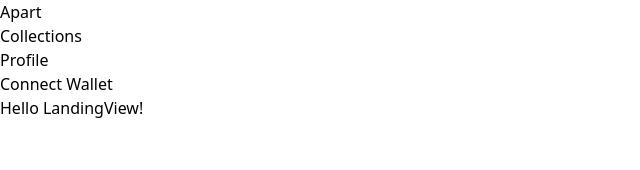
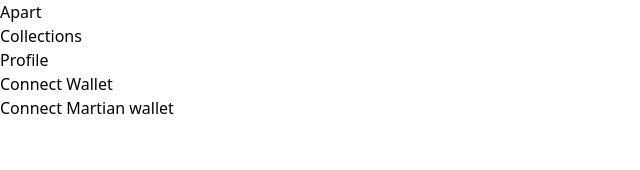
Before and after one commit to bcerecer/sp-markeplace-ui, a Next.js app: page / in a window 1280 px wide. Shown: the top 170 px of the page, without its empty margins (0-640 px from the left). Built offline with nearby package versions, Linux system fonts and the light colour scheme; what @material-tailwind/react would draw is missing.

Commit message:
feat: add Martian walet provider connection

```diff
--- a/src/pages/_app.tsx
+++ b/src/pages/_app.tsx
@@ -2,14 +2,30 @@
 import '../styles/globals.css';
 import 'tailwindcss/tailwind.css';
 import AppNavbar from '../components/AppNavbar/AppNavbar';
+import { useEffect, useState } from 'react';
+
+declare global {
+  interface Window {
+    aptos: any;
+    martian: any;
+  }
+}
 
 const App = ({ Component, pageProps }: AppProps): JSX.Element => {
-  return (
-    <div>
-      <AppNavbar />
-      <Component {...pageProps} />
-    </div>
+  // Makes sure window is not undefined
+  const [app, setApp] = useState(<></>);
+  useEffect(
+    () =>
+      setApp(
+        <div>
+          <AppNavbar />
+          <Component {...pageProps} />
+        </div>
+      ),
+    []
   );
+
+  return app;
 };
 
 export default App;
--- a/src/views/Landing/LandingView.tsx
+++ b/src/views/Landing/LandingView.tsx
@@ -1,5 +1,34 @@
+import React from 'react';
+
 const LandingView = (): JSX.Element => {
-  return <div>Hello LandingView!</div>;
+  const [address, setAddress] = React.useState<string | null>(null);
+  const getMartianProvider = () => {
+    const isMartianWalletInstalled = window.martian;
+
+    if (isMartianWalletInstalled) {
+      // Disconnect
+      if (address) {
+        window.martian.disconnect();
+        setAddress(null);
+        return;
+      }
+
+      // Connect
+      return window.martian.connect((resp) => {
+        console.log('resp: ', resp);
+        setAddress(resp.address);
+        // 0xc4265dc8a5d90715f8a60bebf16688819427bca928a537ad35f798d4d1267716
+      });
+    }
+    window.open('https://www.martianwallet.xyz/', '_blank');
+  };
+
+  return (
+    <div>
+      <button onClick={() => getMartianProvider()}>Connect Martian wallet</button>
+      <div>{address}</div>
+    </div>
+  );
 };
 
 export default LandingView;
```
